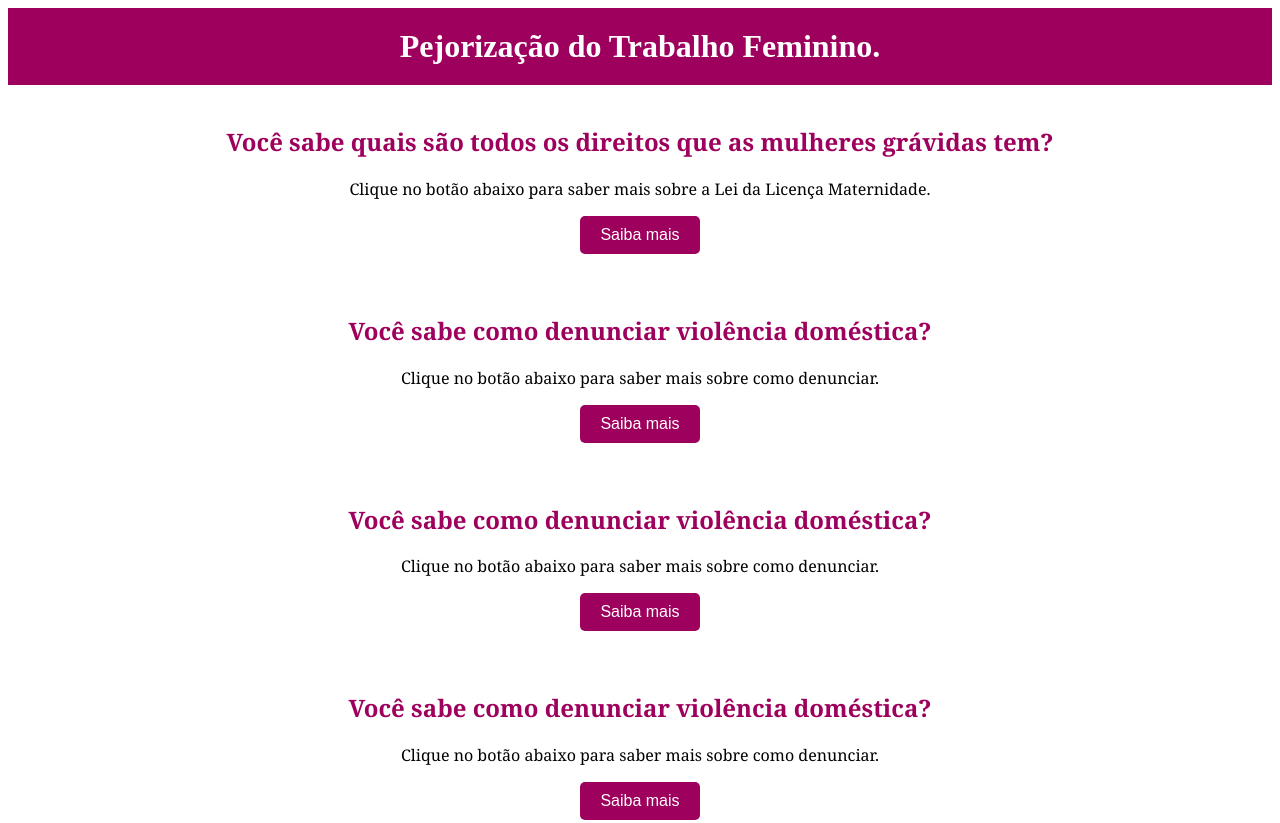
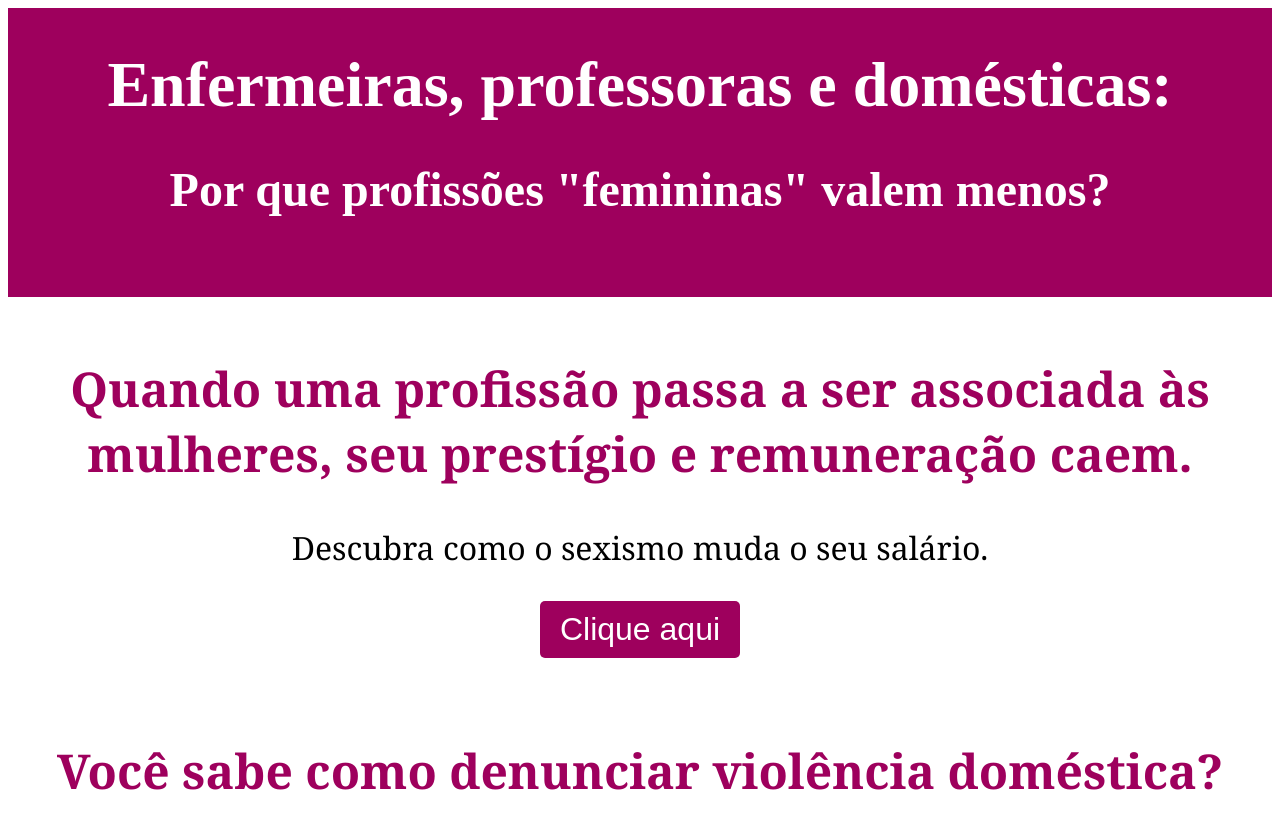
Before and after one commit to pejorizacaodotrabalhofeminino/lei-das-mulheres, a plain HTML site: page index.html in a window 1280 px wide. Shown: the top 823 px of the page. Drawn offline with nearby package versions, Linux system fonts and the light colour scheme.

Commit message:
Alterações estéticas.

```diff
--- a/index.html
+++ b/index.html
@@ -9,25 +9,31 @@
         header {
             background-color: #9E005D;
             color: white;
-            padding: 20px 0;
+            padding: 40px 0;
             text-align: center;
-            font-family: 'Copperplate', serif;
+            font-family: 'Times New Roman', serif;
         }
         header h1 {
             margin: 0;
-            font-size: 2rem;
+            font-size: 4rem;
+            padding: 0px;
         }
         main {
             padding: 20px;
             text-align: center;
             font-family: 'Cambria', serif;
+            font-size: 2rem;
         }
         main h2 {
             color: #9E005D;
         }
+        header h2 {
+
+            font-size: 3rem;
+        }
         button {
     padding: 10px 20px;
-    font-size: 16px;
+    font-size: 2rem;
     cursor: pointer;
     background-color: #9E005D;
     color: white;
@@ -43,13 +49,14 @@ button:hover {
 </head>
 <body>
     <header>
-        <h1>Pejorização do Trabalho Feminino.</h1>
+        <h1>Enfermeiras, professoras e domésticas:</h1>
+        <h2>Por que profissões "femininas" valem menos?</h2>
     </header>
     <div class="wrapper">
         <main>
-            <h2>Você sabe quais são todos os direitos que as mulheres grávidas tem?</h2>
-            <p>Clique no botão abaixo para saber mais sobre a Lei da Licença Maternidade.</p>
-            <button onclick="window.location.href='direito-das-mulheres.html'">Saiba mais</button>
+            <h2>Quando uma profissão passa a ser associada às mulheres, seu prestígio e remuneração caem.</h2>
+            <p>Descubra como o sexismo muda o seu salário.</p>
+            <button onclick="window.location.href='direito-das-mulheres.html'">Clique aqui</button>
         </main>
         <main data-aos="fade-up">
             <h2>Você sabe como denunciar violência doméstica?</h2>
```
